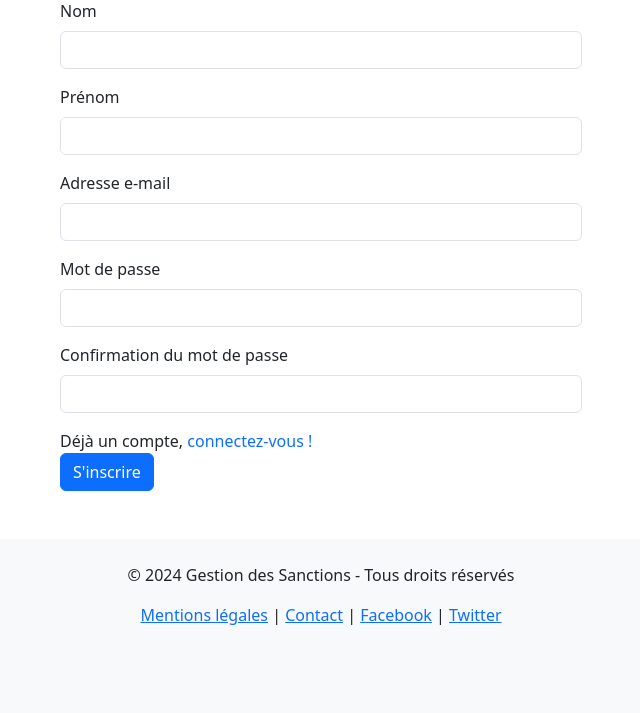
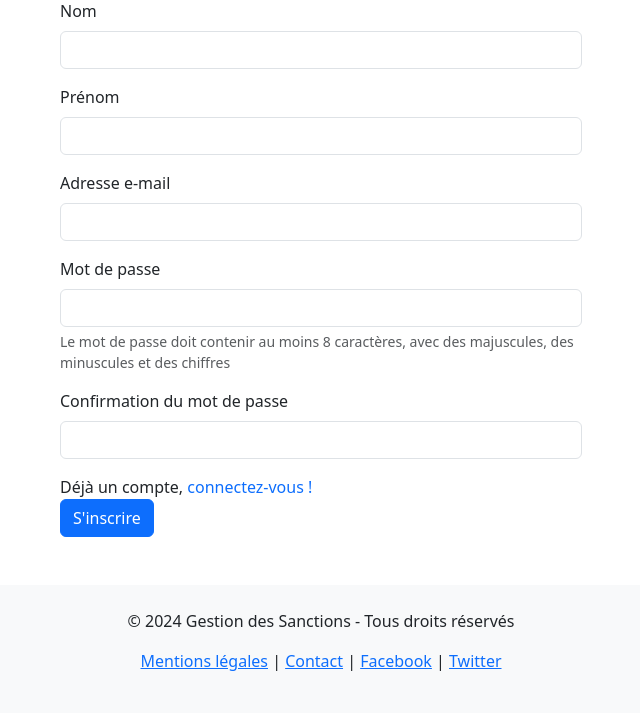
Before and after one commit to adrienb39/gestion-sanctions, a PHP site: page /signup in a window 1280 px wide. Shown: the part 137-850 px from the top of the page, without its empty margins (319-959 px from the left). Before the commit the page ends 762 px from the top, so only its background shows below. Run offline with PHP 8.4, Linux system fonts and the light colour scheme; data that the repository does not hold is empty.

Commit message:
ajout de l'information pour le mot de passe en-dessous du champ mot de passe

```diff
--- a/templates/account/signup.php
+++ b/templates/account/signup.php
@@ -18,6 +18,7 @@
                 <div class="mb-3">
                     <label for="password" class="form-label">Mot de passe</label>
                     <input type="password" class="form-control" id="password" name="password_user" required>
+                    <div id="passwordHelp" class="form-text">Le mot de passe doit contenir au moins 8 caractères, avec des majuscules, des minuscules et des chiffres</div>
                 </div>
                 <div class="mb-3">
                     <label for="confirm_password" class="form-label">Confirmation du mot de passe</label>
```
